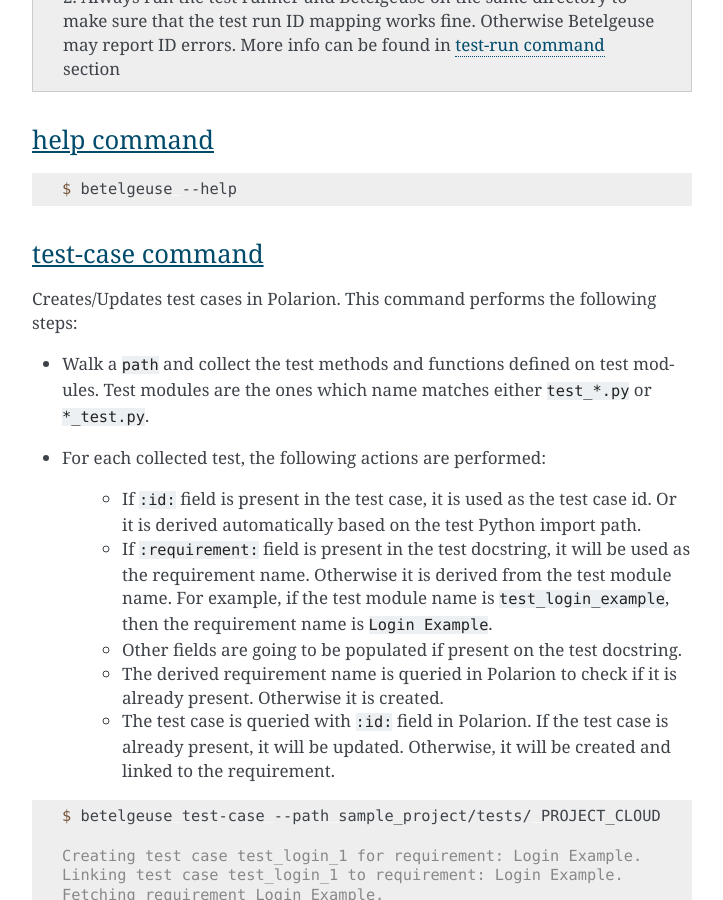
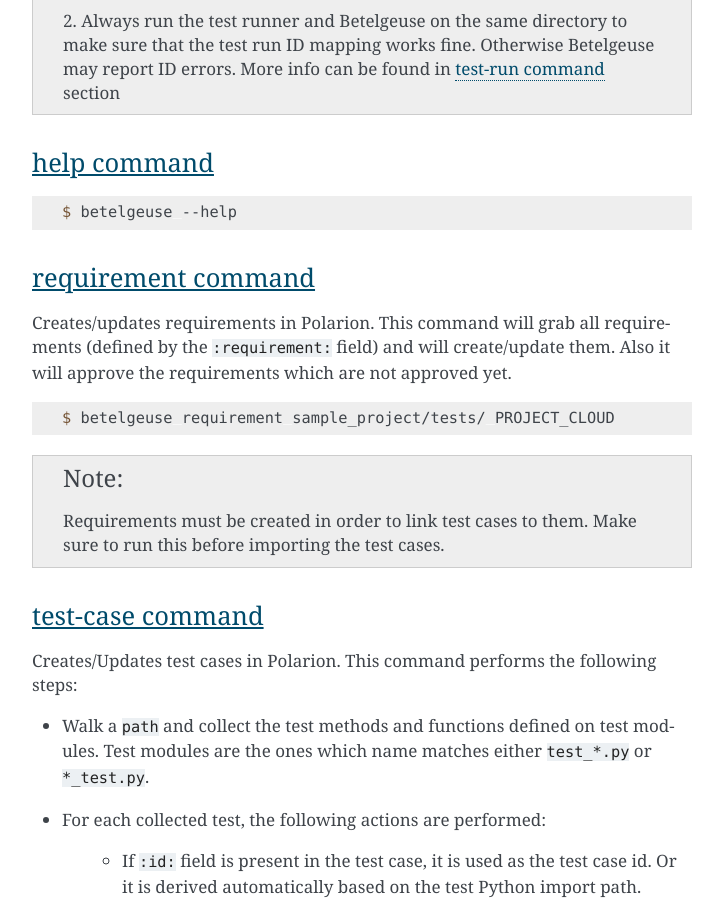
Before and after one commit to SatelliteQE/betelgeuse, a Sphinx documentation site: the page built from docs/index.rst, in a window 1280 px wide and 900 px high, scrolled down 4653 px. Shown: the whole window, without its empty margins (388-1111 px from the left). Built offline with Sphinx 7.4.7, drawn with Linux system fonts in a browser that asks for light colours; some of the changed text lies outside the part shown.

Commit message:
Add documentation for the requirement command

```diff
--- a/docs/index.rst
+++ b/docs/index.rst
@@ -210,6 +210,22 @@
 .. code-block:: console
 
     $ betelgeuse --help
+
+requirement command
++++++++++++++++++++
+
+Creates/updates requirements in Polarion. This command will grab all
+requirements (defined by the ``:requirement:`` field) and will create/update
+them. Also it will approve the requirements which are not approved yet.
+
+.. code-block:: console
+
+    $ betelgeuse requirement sample_project/tests/ PROJECT_CLOUD
+
+.. note::
+
+    Requirements must be created in order to link test cases to them. Make sure
+    to run this before importing the test cases.
 
 test-case command
 +++++++++++++++++
```
